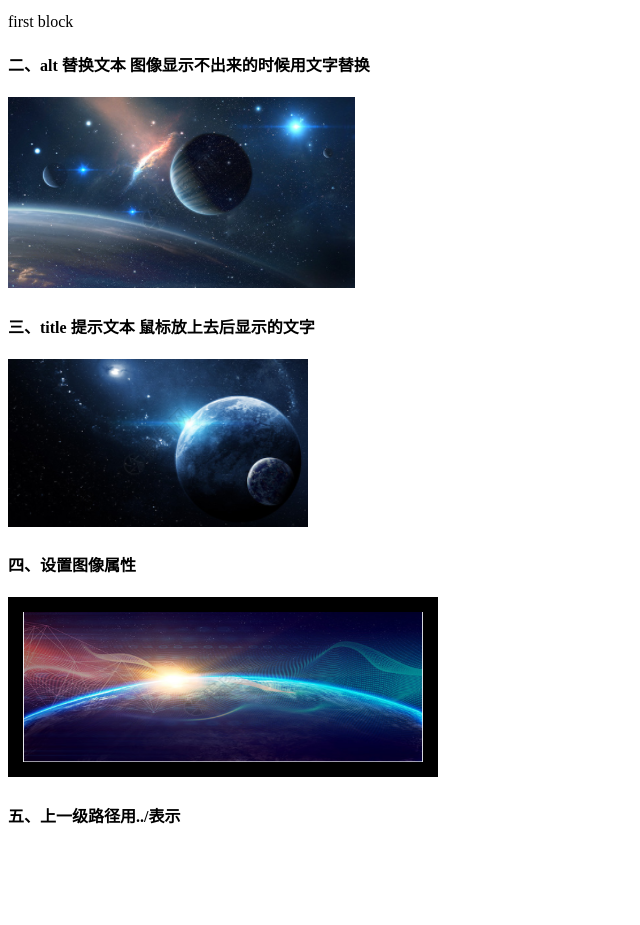
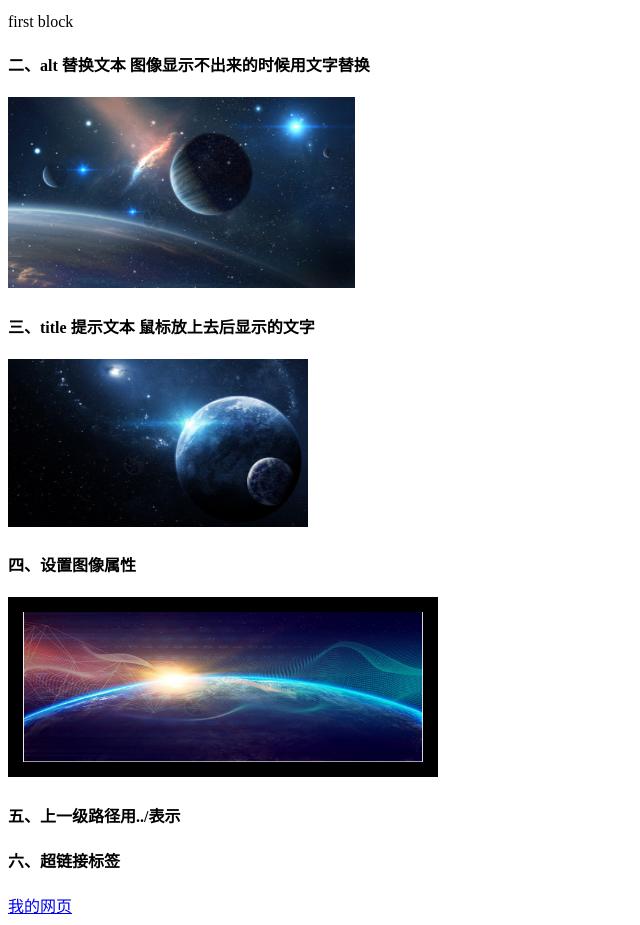
Before and after one commit to HydiCoder/htmlpractice, a plain HTML site: page index.html in a window 1280 px wide. Shown: the part 110-1035 px from the top of the page, without its empty margins (0-640 px from the left). Before the commit the page ends 958 px from the top, so only its background shows below. Drawn offline with Linux system fonts and the light colour scheme.

Commit message:
Update index.html

```diff
--- a/index.html
+++ b/index.html
@@ -23,6 +23,7 @@
 
     <h4>五、上一级路径用../表示</h4>
 
-
+    <h4>六、超链接标签</h4>
+    <a href="https://hydicoder.github.io/htmlpractice/">我的网页</a>
 </body>
 </html>
```
